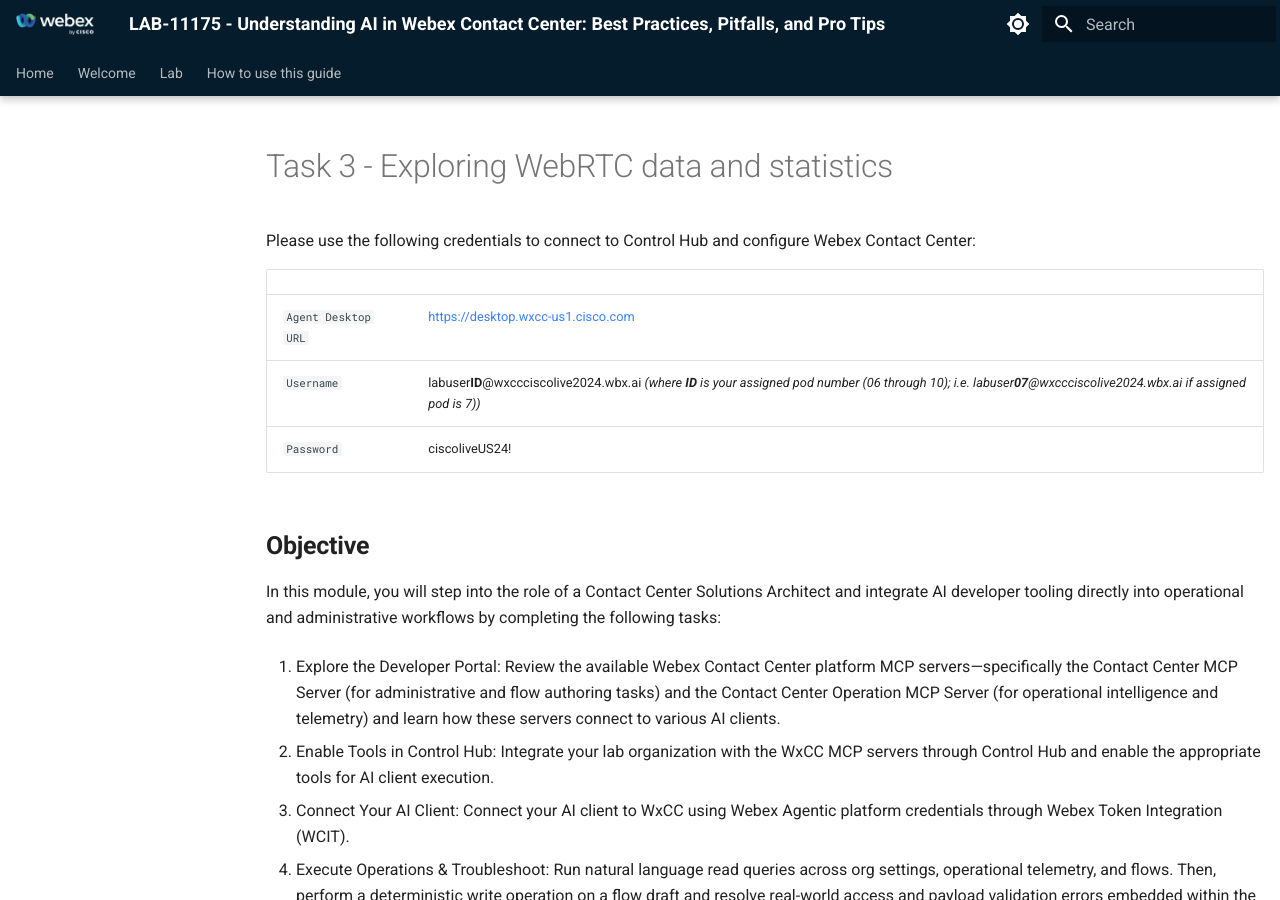
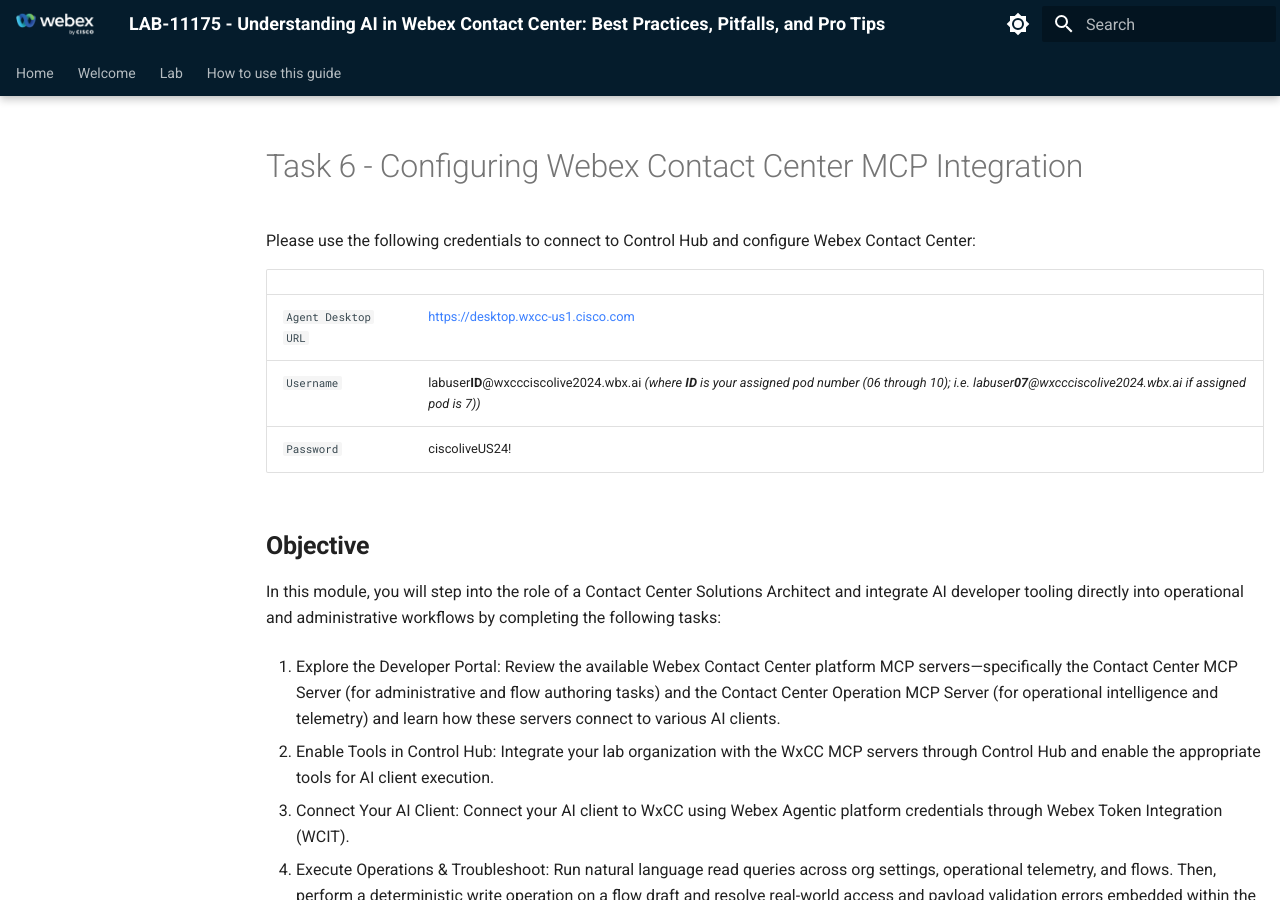
Before and after one commit to WebexCC-SA/LAB-11175, an MkDocs documentation site: the page built from docs/Excercise6.md, in a window 1280 px wide and 900 px high. Built offline with MkDocs 1.6.1 and Material for MkDocs 9.7.7, drawn with Linux system fonts in a browser that asks for light colours.

Commit message:
Update Excercise6.md

```diff
--- a/docs/Excercise6.md
+++ b/docs/Excercise6.md
@@ -1,4 +1,4 @@
-# Task 3 - Exploring WebRTC data and statistics
+# Task 6 - Configuring Webex Contact Center MCP Integration
 
 Please use the following credentials to connect to Control Hub and configure Webex Contact Center:
 
```
